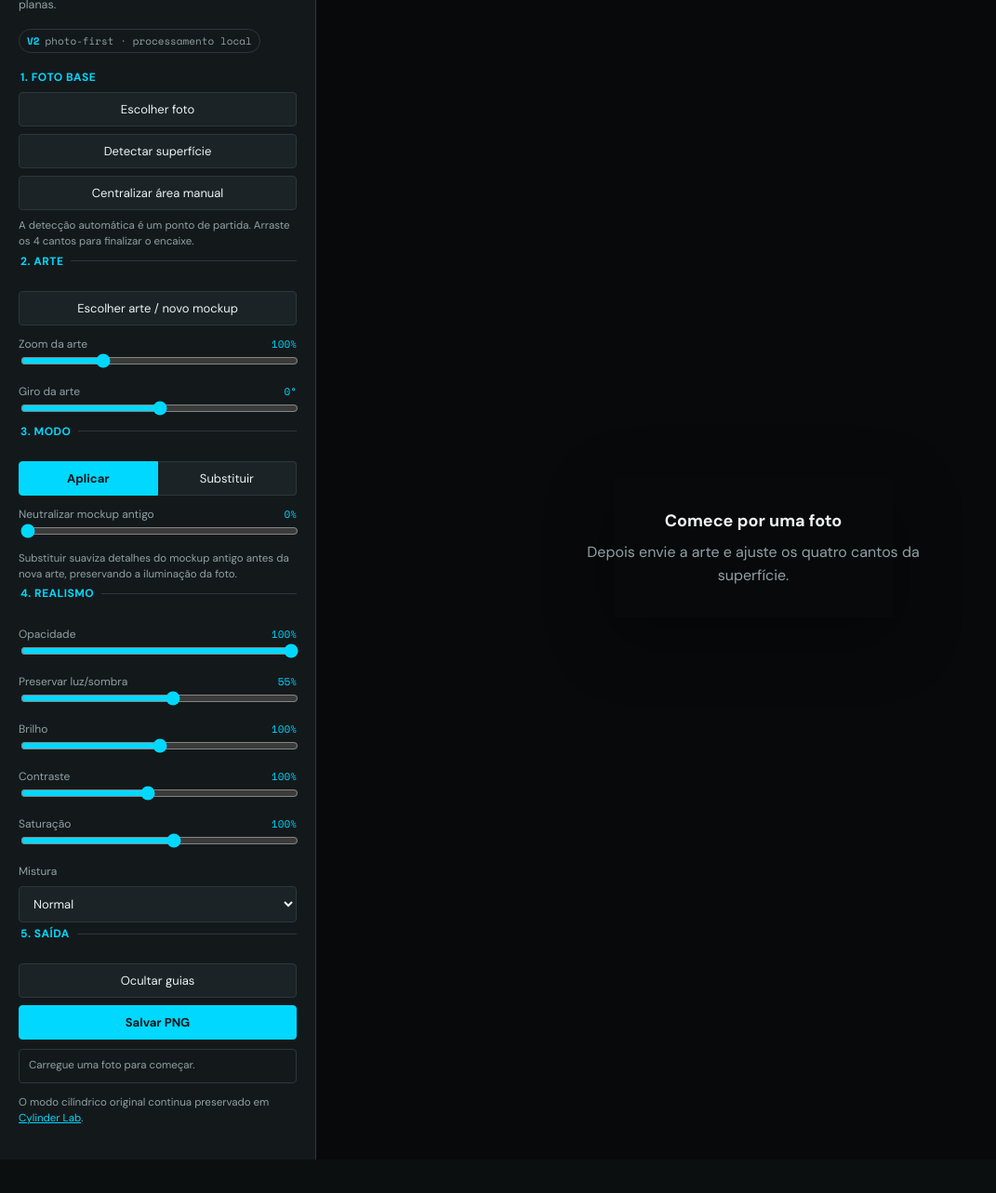
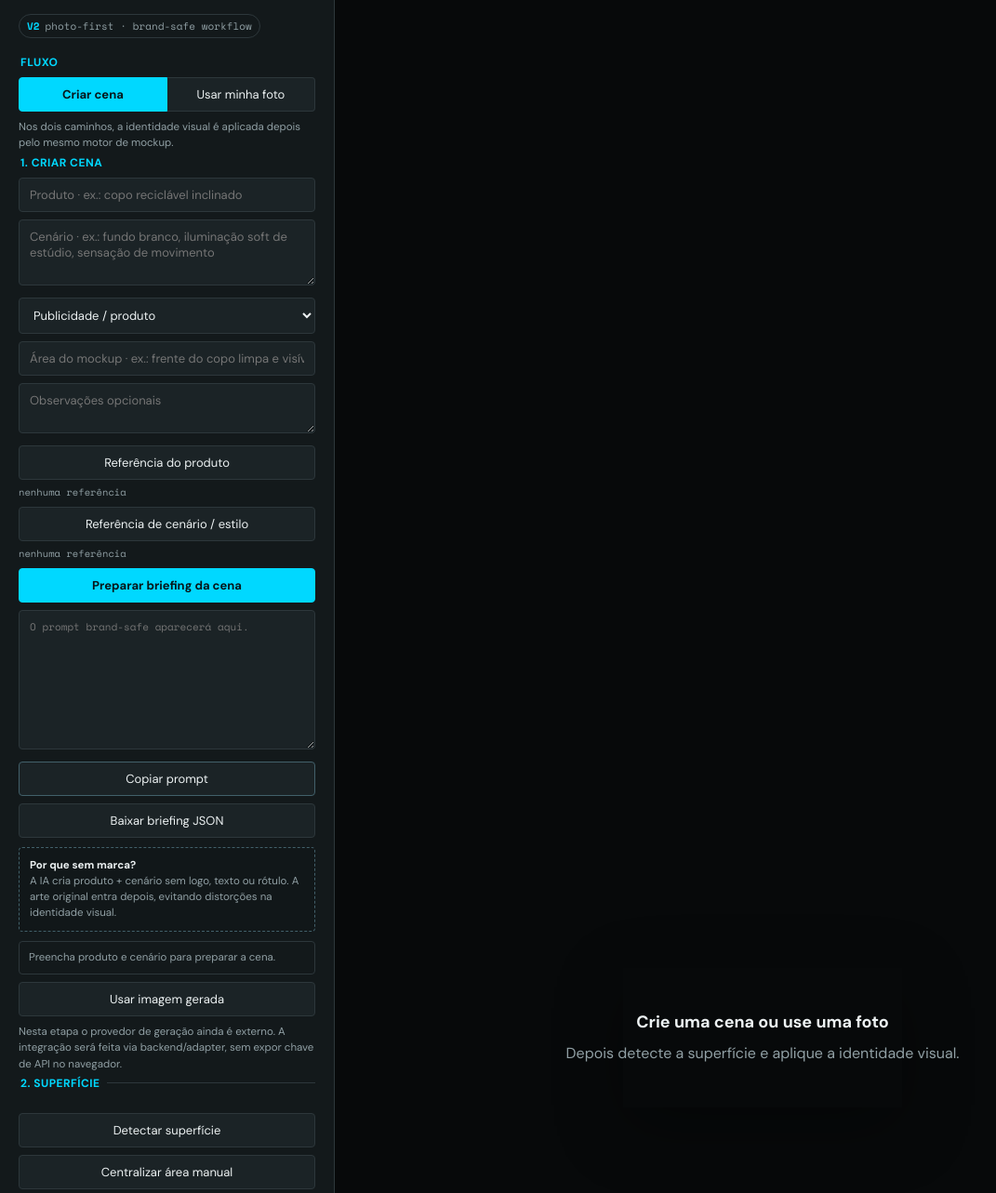
Before and after one commit to oalexgil/mockup-lata-ao-vivo, a website with bundled scripts: page photo.html in a window 1280 px wide. Shown: the part 69-1352 px from the top of the page at 93% size, without its empty margins (0-1071 px from the left). Before the commit the page ends 1316 px from the top, so only its background shows below. Built offline with nearby package versions, Linux system fonts and the light colour scheme.

Commit message:
feat: add generate-or-upload product workflow

```diff
--- a/photo.html
+++ b/photo.html
@@ -3,18 +3,17 @@
 <head>
 <meta charset="utf-8">
 <meta name="viewport" content="width=device-width,initial-scale=1">
-<title>Mockup Vision — Photo Studio</title>
+<title>Mockup Vision — Studio</title>
 <link rel="preconnect" href="https://fonts.googleapis.com">
 <link rel="preconnect" href="https://fonts.gstatic.com" crossorigin>
 <link href="https://fonts.googleapis.com/css2?family=DM+Sans:wght@400;500;700&family=Space+Mono:wght@400;700&display=swap" rel="stylesheet">
 <style>
 :root{--bg:#0b0f10;--panel:#13191b;--panel2:#1b2326;--line:#2d373b;--ink:#edf2f3;--dim:#91a0a5;--accent:#00d8ff;--ok:#42d392;--warn:#f4b942;--mono:"Space Mono",ui-monospace,monospace}
-*{box-sizing:border-box}html,body{margin:0;min-height:100%;background:var(--bg);color:var(--ink);font-family:"DM Sans",system-ui,sans-serif}
-.app{display:grid;grid-template-columns:340px 1fr;min-height:100vh}.rail{padding:20px 20px 36px;background:var(--panel);border-right:1px solid var(--line);overflow:auto}.stage{position:relative;display:flex;align-items:center;justify-content:center;min-width:0;overflow:auto;padding:26px;background:#07090a}
+*{box-sizing:border-box}html,body{margin:0;min-height:100%;background:var(--bg);color:var(--ink);font-family:"DM Sans",system-ui,sans-serif}.app{display:grid;grid-template-columns:360px 1fr;min-height:100vh}.rail{padding:20px 20px 36px;background:var(--panel);border-right:1px solid var(--line);overflow:auto}.stage{position:relative;display:flex;align-items:center;justify-content:center;min-width:0;overflow:auto;padding:26px;background:#07090a}
 h1{font-size:20px;margin:0 0 4px}.sub{margin:0 0 18px;color:var(--dim);font-size:12.5px}.pill{display:inline-flex;gap:6px;align-items:center;border:1px solid var(--line);padding:4px 8px;border-radius:999px;font:11px var(--mono);color:var(--dim);margin-bottom:18px}.pill b{color:var(--accent)}
 fieldset{border:0;border-top:1px solid var(--line);padding:16px 0 4px;margin:0}fieldset:first-of-type{border-top:0;padding-top:0}legend{font-size:12px;font-weight:700;color:var(--accent);padding-right:8px;text-transform:uppercase;letter-spacing:.04em}
-button,.filebtn,select{width:100%;margin-top:8px;padding:9px 11px;background:var(--panel2);border:1px solid var(--line);border-radius:4px;color:var(--ink);font:inherit;font-size:13px;cursor:pointer}.filebtn{display:block;text-align:center}button:hover,.filebtn:hover{border-color:#52707a}.primary{background:var(--accent);border-color:var(--accent);color:#07171b;font-weight:700}.seg{display:flex}.seg button{border-radius:0}.seg button:first-child{border-radius:4px 0 0 4px}.seg button:last-child{border-radius:0 4px 4px 0;border-left:0}.seg button[aria-pressed=true]{background:var(--accent);color:#07171b;border-color:var(--accent);font-weight:700}
-input[type=file]{display:none}.row{display:block;margin-top:12px}.rowhead{display:flex;justify-content:space-between;gap:10px;color:var(--dim);font-size:12px}.value{font:11px var(--mono);color:var(--accent)}input[type=range]{width:100%;accent-color:var(--accent)}.hint{font-size:11.5px;line-height:1.5;color:var(--dim);margin:8px 0 0}.status{margin-top:10px;padding:9px 10px;border:1px solid var(--line);border-radius:4px;font-size:11.5px;color:var(--dim);line-height:1.45}.status.ok{border-color:#245f48;color:#87deb7}.status.warn{border-color:#6e5823;color:#e9c866}
+button,.filebtn,select,input[type=text],textarea{width:100%;margin-top:8px;padding:9px 11px;background:var(--panel2);border:1px solid var(--line);border-radius:4px;color:var(--ink);font:inherit;font-size:13px}button,.filebtn{cursor:pointer}.filebtn{display:block;text-align:center}button:hover,.filebtn:hover{border-color:#52707a}.primary{background:var(--accent);border-color:var(--accent);color:#07171b;font-weight:700}.secondary{border-color:#42606a}.seg{display:flex}.seg button{border-radius:0}.seg button:first-child{border-radius:4px 0 0 4px}.seg button:last-child{border-radius:0 4px 4px 0;border-left:0}.seg button[aria-pressed=true]{background:var(--accent);color:#07171b;border-color:var(--accent);font-weight:700}
+input[type=file]{display:none}.row{display:block;margin-top:12px}.rowhead{display:flex;justify-content:space-between;gap:10px;color:var(--dim);font-size:12px}.value{font:11px var(--mono);color:var(--accent)}input[type=range]{width:100%;accent-color:var(--accent)}.hint{font-size:11.5px;line-height:1.5;color:var(--dim);margin:8px 0 0}.status{margin-top:10px;padding:9px 10px;border:1px solid var(--line);border-radius:4px;font-size:11.5px;color:var(--dim);line-height:1.45}.status.ok{border-color:#245f48;color:#87deb7}.status.warn{border-color:#6e5823;color:#e9c866}.refname{font:10.5px var(--mono);color:var(--dim);margin-top:5px;white-space:nowrap;overflow:hidden;text-overflow:ellipsis}.prompt{min-height:150px;resize:vertical;font:11px/1.5 var(--mono)}.callout{padding:10px 11px;border:1px dashed #42606a;border-radius:4px;background:#111719;color:var(--dim);font-size:11.5px;line-height:1.5;margin-top:10px}.callout strong{color:var(--ink)}
 #display{display:block;max-width:100%;max-height:calc(100vh - 52px);box-shadow:0 20px 70px rgba(0,0,0,.35);touch-action:none;cursor:crosshair}.empty{position:absolute;text-align:center;color:var(--dim);max-width:430px;line-height:1.6}.empty strong{display:block;color:var(--ink);font-size:18px;margin-bottom:6px}.hidden{display:none!important}.topnote{position:absolute;top:12px;right:14px;background:rgba(11,15,16,.88);border:1px solid var(--line);padding:6px 9px;border-radius:4px;font:11px var(--mono);color:var(--dim)}
 @media(max-width:850px){.app{grid-template-columns:1fr;grid-template-rows:auto 1fr}.rail{border-right:0;border-bottom:1px solid var(--line)}.stage{min-height:55vh}#display{max-height:70vh}}
 </style>
@@ -23,35 +22,86 @@ input[type=file]{display:none}.row{display:block;margin-top:12px}.rowhead{displa
 <div class="app">
 <aside class="rail">
   <h1>Mockup Vision</h1>
-  <p class="sub">Photo Studio · mockups realistas em superfícies planas.</p>
-  <div class="pill"><b>V2</b> photo-first · processamento local</div>
+  <p class="sub">Crie a cena. Aplique sua marca.</p>
+  <div class="pill"><b>V2</b> photo-first · brand-safe workflow</div>
 
   <fieldset>
-    <legend>1. Foto base</legend>
-    <label class="filebtn" for="photoFile">Escolher foto</label>
-    <input id="photoFile" type="file" accept="image/*">
+    <legend>Fluxo</legend>
+    <div class="seg"><button id="flowGenerate" aria-pressed="true">Criar cena</button><button id="flowPhoto" aria-pressed="false">Usar minha foto</button></div>
+    <p class="hint">Nos dois caminhos, a identidade visual é aplicada depois pelo mesmo motor de mockup.</p>
+  </fieldset>
+
+  <section id="generatePanel">
+    <fieldset>
+      <legend>1. Criar cena</legend>
+      <input id="sceneProduct" type="text" placeholder="Produto · ex.: copo reciclável inclinado">
+      <textarea id="sceneDescription" rows="3" placeholder="Cenário · ex.: fundo branco, iluminação soft de estúdio, sensação de movimento"></textarea>
+      <select id="sceneStyle">
+        <option value="commercial">Publicidade / produto</option>
+        <option value="ecommerce">E-commerce</option>
+        <option value="editorial">Editorial</option>
+        <option value="lifestyle">Lifestyle</option>
+        <option value="minimal">Minimalista</option>
+      </select>
+      <input id="sceneSurface" type="text" placeholder="Área do mockup · ex.: frente do copo limpa e visível">
+      <textarea id="sceneNotes" rows="2" placeholder="Observações opcionais"></textarea>
+
+      <label class="filebtn" for="productReference">Referência do produto</label>
+      <input id="productReference" type="file" accept="image/*">
+      <div class="refname" id="productReferenceName">nenhuma referência</div>
+
+      <label class="filebtn" for="sceneReference">Referência de cenário / estilo</label>
+      <input id="sceneReference" type="file" accept="image/*">
+      <div class="refname" id="sceneReferenceName">nenhuma referência</div>
+
+      <button id="prepareSceneBtn" class="primary">Preparar briefing da cena</button>
+      <textarea id="promptPreview" class="prompt" readonly placeholder="O prompt brand-safe aparecerá aqui."></textarea>
+      <button id="copyPromptBtn" class="secondary">Copiar prompt</button>
+      <button id="downloadBriefBtn">Baixar briefing JSON</button>
+
+      <div class="callout"><strong>Por que sem marca?</strong><br>A IA cria produto + cenário sem logo, texto ou rótulo. A arte original entra depois, evitando distorções na identidade visual.</div>
+      <div class="status" id="sceneStatus">Preencha produto e cenário para preparar a cena.</div>
+
+      <label class="filebtn" for="generatedSceneFile">Usar imagem gerada</label>
+      <input id="generatedSceneFile" type="file" accept="image/*">
+      <p class="hint">Nesta etapa o provedor de geração ainda é externo. A integração será feita via backend/adapter, sem expor chave de API no navegador.</p>
+    </fieldset>
+  </section>
+
+  <section id="photoPanel" class="hidden">
+    <fieldset>
+      <legend>1. Foto base</legend>
+      <label class="filebtn" for="photoFile">Escolher foto</label>
+      <p class="hint">Use uma foto própria, mockup existente ou a cena gerada no fluxo ao lado.</p>
+    </fieldset>
+  </section>
+
+  <input id="photoFile" type="file" accept="image/*">
+
+  <fieldset>
+    <legend>2. Superfície</legend>
     <button id="detectBtn">Detectar superfície</button>
     <button id="resetQuadBtn">Centralizar área manual</button>
-    <p class="hint">A detecção automática é um ponto de partida. Arraste os 4 cantos para finalizar o encaixe.</p>
+    <p class="hint">A detecção cria um ponto de partida. Os 4 cantos continuam sendo a fonte de verdade do encaixe.</p>
   </fieldset>
 
   <fieldset>
-    <legend>2. Arte</legend>
-    <label class="filebtn" for="artFile">Escolher arte / novo mockup</label>
+    <legend>3. Identidade</legend>
+    <label class="filebtn" for="artFile">Escolher logo / arte / novo mockup</label>
     <input id="artFile" type="file" accept="image/*">
     <label class="row"><span class="rowhead"><span>Zoom da arte</span><span class="value" id="vZoom">100%</span></span><input id="sZoom" type="range" min="0.6" max="2" step="0.01" value="1"></label>
     <label class="row"><span class="rowhead"><span>Giro da arte</span><span class="value" id="vRotate">0°</span></span><input id="sRotate" type="range" min="-180" max="180" step="1" value="0"></label>
   </fieldset>
 
   <fieldset>
-    <legend>3. Modo</legend>
+    <legend>4. Aplicação</legend>
     <div class="seg"><button id="modeApply" aria-pressed="true">Aplicar</button><button id="modeReplace" aria-pressed="false">Substituir</button></div>
     <label class="row" id="cleanupRow"><span class="rowhead"><span>Neutralizar mockup antigo</span><span class="value" id="vCleanup">0%</span></span><input id="sCleanup" type="range" min="0" max="1" step="0.01" value="0"></label>
-    <p class="hint">Substituir suaviza detalhes do mockup antigo antes da nova arte, preservando a iluminação da foto.</p>
+    <p class="hint">Substituir suaviza detalhes antigos antes da nova arte, preservando iluminação e textura da foto.</p>
   </fieldset>
 
   <fieldset>
-    <legend>4. Realismo</legend>
+    <legend>5. Realismo</legend>
     <label class="row"><span class="rowhead"><span>Opacidade</span><span class="value" id="vOpacity">100%</span></span><input id="sOpacity" type="range" min="0" max="1" step="0.01" value="1"></label>
     <label class="row"><span class="rowhead"><span>Preservar luz/sombra</span><span class="value" id="vLight">55%</span></span><input id="sLight" type="range" min="0" max="1" step="0.01" value="0.55"></label>
     <label class="row"><span class="rowhead"><span>Brilho</span><span class="value" id="vBrightness">100%</span></span><input id="sBrightness" type="range" min="0.5" max="1.5" step="0.01" value="1"></label>
@@ -61,20 +111,21 @@ input[type=file]{display:none}.row{display:block;margin-top:12px}.rowhead{displa
   </fieldset>
 
   <fieldset>
-    <legend>5. Saída</legend>
+    <legend>6. Saída</legend>
     <button id="toggleGuides">Ocultar guias</button>
     <button class="primary" id="saveBtn">Salvar PNG</button>
-    <div class="status" id="status">Carregue uma foto para começar.</div>
+    <div class="status" id="status">Crie uma cena ou carregue uma foto para começar.</div>
   </fieldset>
 
-  <p class="hint">O modo cilíndrico original continua preservado em <a href="index.html" style="color:var(--accent)">Cylinder Lab</a>.</p>
+  <p class="hint">O experimento cilíndrico continua preservado em <a href="index.html" style="color:var(--accent)">Cylinder Lab</a>.</p>
 </aside>
 <main class="stage">
   <canvas id="display"></canvas>
-  <div class="empty" id="empty"><strong>Comece por uma foto</strong>Depois envie a arte e ajuste os quatro cantos da superfície.</div>
+  <div class="empty" id="empty"><strong>Crie uma cena ou use uma foto</strong>Depois detecte a superfície e aplique a identidade visual.</div>
   <div class="topnote hidden" id="topnote">arraste os 4 cantos</div>
 </main>
 </div>
+<script type="module" src="scene-builder.js"></script>
 <script type="module" src="photo-app.js"></script>
 </body>
 </html>
```
